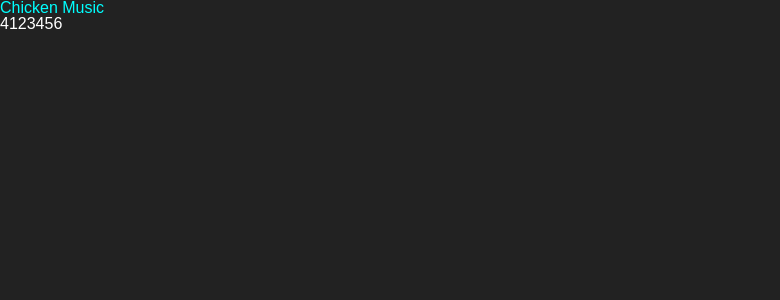
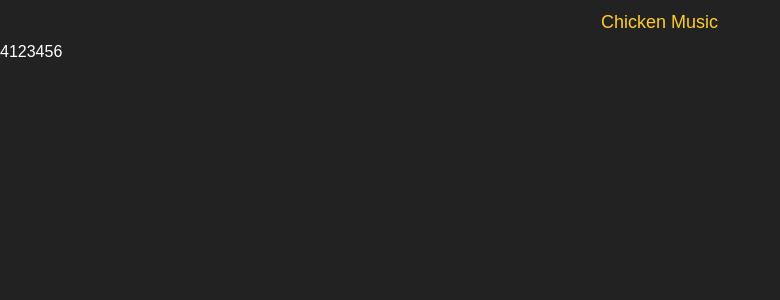
Before and after one commit to wakeupfever/onefour-doc-react, a React (Create React App) app: page /#/ in a window 1280 px wide. Shown: the top 300 px of the page, without its empty margins (0-780 px from the left). Built offline with nearby package versions, Linux system fonts and the light colour scheme.

Commit message:
feat: 增加全局style功能

```diff
--- a/src/App.tsx
+++ b/src/App.tsx
@@ -1,13 +1,46 @@
 
 import { lazy, Suspense } from 'react'
 import { HashRouter, Switch, Route } from 'react-router-dom'
+import { ThemeProvider } from 'styled-components'
 
 const Recommend = lazy(() => import('./pages/recommend/index'))
 const Header = lazy(() => import('./components/header/index'))
 
+const theme = {
+  // 颜色定义规范
+  $colorBackground: '#222',
+  $colorBackgroundD: 'rgba(0, 0, 0, 0.3)',
+  $colorHighlightBackground: '#333',
+  $colorDialogBackground: '#666',
+  $colorTheme: '#ffcd32',
+  $colorThemeD: 'gba(255, 205, 49, 0.5)',
+  $colorSubTheme: '#d93f30',
+  $colorText: '#fff',
+  $colorTextD: 'rgba(255, 255, 255, 0.3)',
+  $colorTextL: 'rgba(255, 255, 255, 0.5)',
+  $colorTextLl: 'rgba(255, 255, 255, 0.8)',
+
+  // 字体定义规范
+  $fontSizeSmallS: '10px',
+  $fontSizeSmall: '12px',
+  $fontSizeMedium: '14px',
+  $fontSizeMediumX: '16px',
+  $fontSizeLarge: '18px',
+  $fontSizeLargeX: '22px',
+
+  // 基础功能
+
+  // $bgImage: ($url: string) => {
+  //   return {
+  //     backgroundImage: url($url + '@2x.png')
+  //   }
+  // }
+}
+
 function App() {
   return (
     <div className="App">
+      <ThemeProvider theme={theme}>
         <Suspense fallback={<div>loading...</div>}>
           <Header />
           <HashRouter>
@@ -17,6 +50,7 @@ function App() {
             </Switch>
           </HashRouter>
         </Suspense>
+      </ThemeProvider>
     </div>
   )
 }
--- a/src/components/header/style.ts
+++ b/src/components/header/style.ts
@@ -1,8 +1,35 @@
 import styled from 'styled-components'
 
 export const DivAlias = styled.div`
-  color: red;
-  .text {
-    color: cyan;
-  }
+  height: 44px;
+    text-align: center;
+    color: ${(props: any) => props.theme.$colorTheme};
+    font-size: 0;
+    .icon {
+      display: inline-block;
+      vertical-align: top;
+      margin-top: 6px;
+      width: 30px;
+      height: 32px;
+      margin-right: 9px;
+      @include bg-image('logo');
+      background-size: 30px 32px;
+    }
+    .text {
+      display: inline-block;
+      vertical-align: top;
+      line-height: 44px;
+      font-size: ${(props: any) => props.theme.$fontSizeLarge};
+    }
+    .mine {
+      position: absolute;
+      top: 0;
+      right: 0;
+      .icon-mine {
+        display: block;
+        padding: 12px;
+        font-size: ${(props: any) => props.theme.$fontSizeLargeX};
+        color: ${(props: any) => props.theme.$colorTheme};
+      }
+    }
 `
```
Lines whose indentation alone changed are shown as unchanged.
